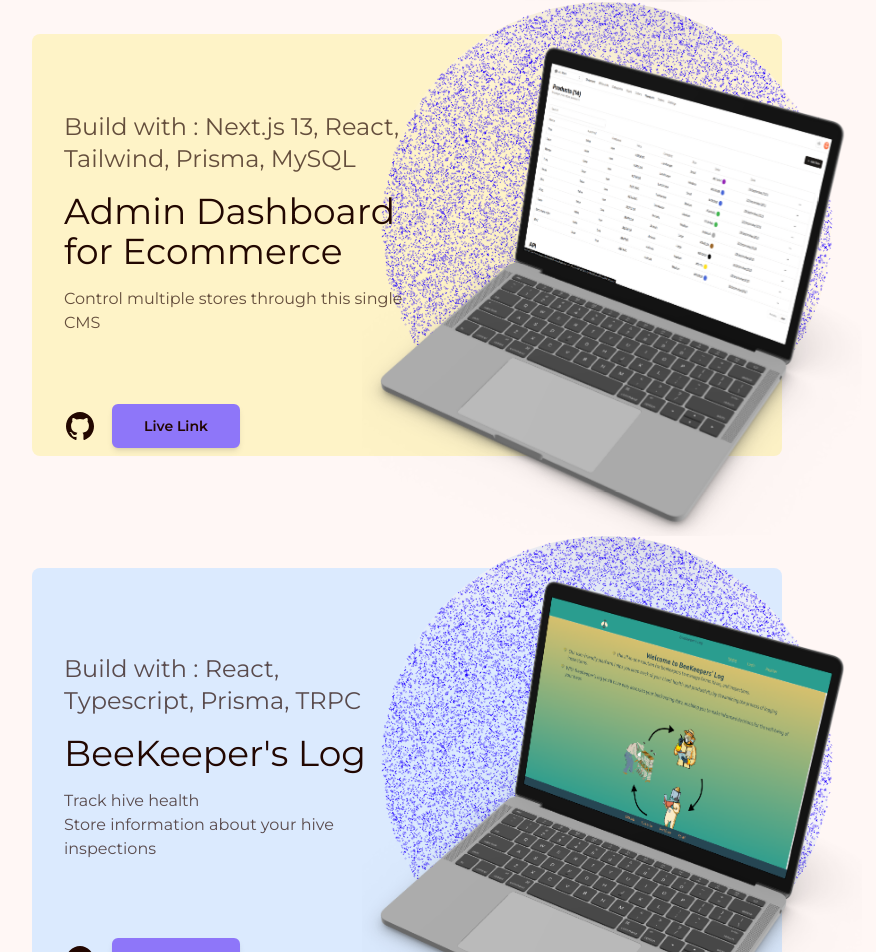
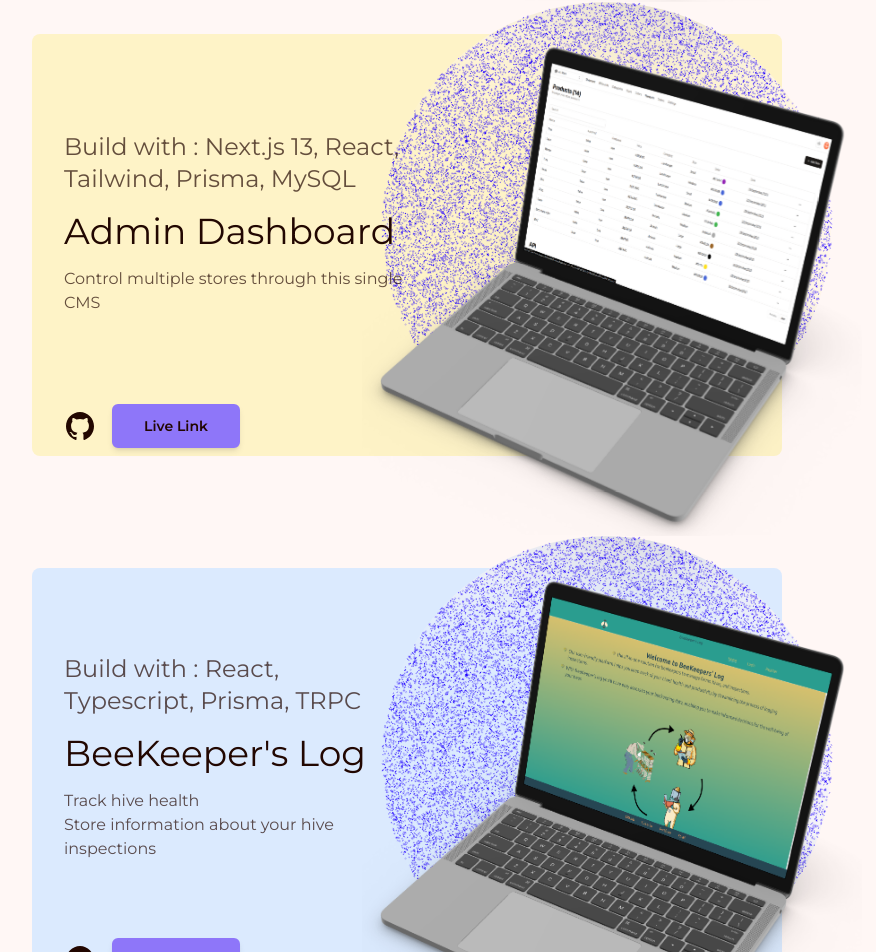
Before and after one commit to Captain-Leftovers/beeOnDWeb-portfolio, a Next.js app: page /projects in a window 1280 px wide. Shown: the part 1426-2378 px from the top of the page, without its empty margins (233-1109 px from the left). Built offline with nearby package versions, Linux system fonts and the light colour scheme.

Commit message:
fixed layout

```diff
--- a/src/app/projects/page.tsx
+++ b/src/app/projects/page.tsx
@@ -46,7 +46,7 @@ export default function Projects() {
 
 			<BigProjCard
 				buildWith="Build with : Next.js 13, React, Tailwind, Prisma, MySQL"
-				name="Admin Dashboard for Ecommerce"
+				name="Admin Dashboard"
 				description={[
 					'Control multiple stores through this single CMS',
 
```
